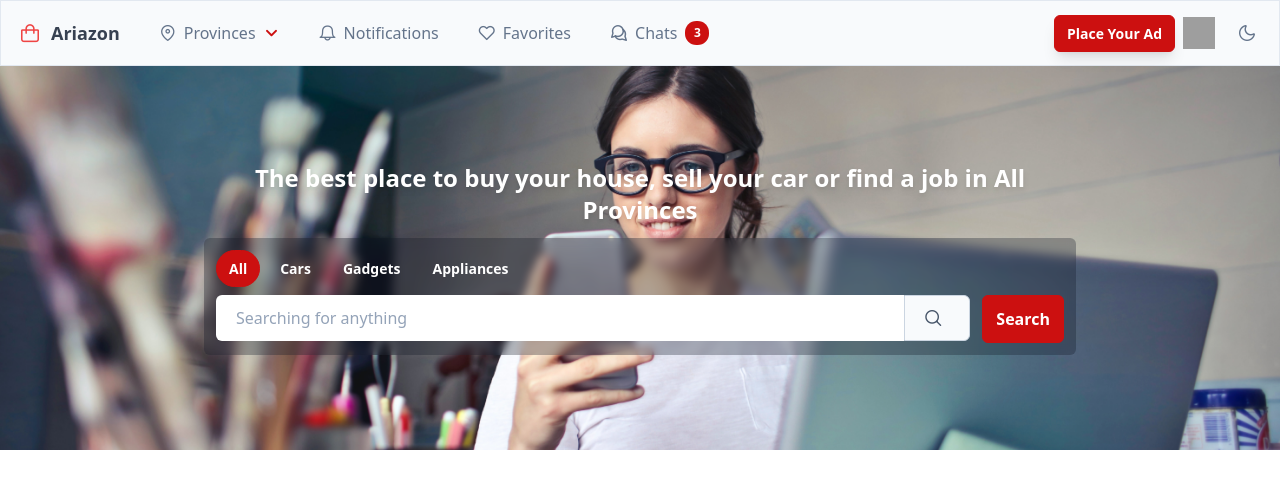
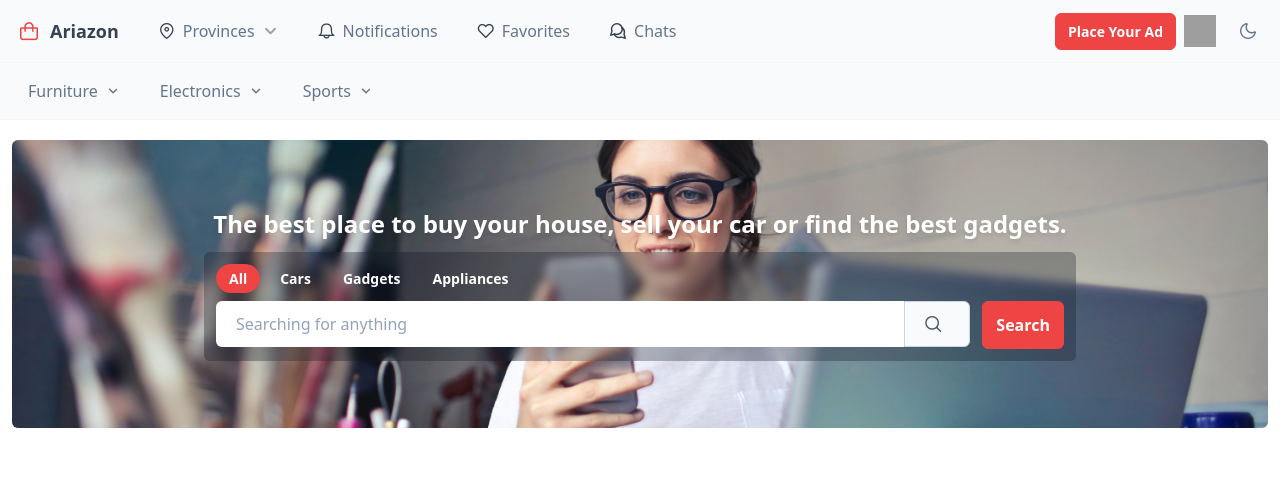
Before and after one commit to victorinojohnmark/hybrid-spa-demo, a Vue app: page / in a window 1280 px wide. Shown: the top 488 px of the page. Built offline with nearby package versions, Linux system fonts and the light colour scheme; grey boxes are pictures that could not be loaded.

Commit message:
Update home

```diff
--- a/src/assets/main.css
+++ b/src/assets/main.css
@@ -39,6 +39,30 @@
   --red-900: 94 4 4;
   --red-950: 58 2 2;
 
+  --slate-50: 245 247 250;
+  --slate-100: 227 232 238;
+  --slate-200: 200 213 225;
+  --slate-300: 162 180 197;
+  --slate-400: 120 144 156;
+  --slate-500: 84 110 122;
+  --slate-600: 60 79 89;
+  --slate-700: 48 63 72;
+  --slate-800: 38 50 56;
+  --slate-900: 29 38 42;
+  --slate-950: 17 23 26;
+
+  --gray-50: 250 250 250;
+  --gray-100: 244 244 244;
+  --gray-200: 238 238 238;
+  --gray-300: 224 224 224;
+  --gray-400: 189 189 189;
+  --gray-500: 158 158 158;
+  --gray-600: 117 117 117;
+  --gray-700: 97 97 97;
+  --gray-800: 79 79 79;
+  --gray-900: 55 55 55;
+  --gray-950: 33 33 33;
+
   --surface-0: 255 255 255;
   --surface-50: 248 250 252;
   --surface-100: 241 245 249;
--- a/src/main.js
+++ b/src/main.js
@@ -12,6 +12,7 @@ import router from './router'
 
 // Prime Vue imports
 import Menubar from 'primevue/menubar';
+import MegaMenu from 'primevue/megamenu';
 import InputText from 'primevue/inputtext';
 import Avatar from 'primevue/avatar';
 import Badge from 'primevue/badge';
@@ -24,6 +25,7 @@ import InputGroupAddon from 'primevue/inputgroupaddon';
 const app = createApp(App)
 
 app.component('Menubar', Menubar)
+app.component('MegaMenu', MegaMenu)
 app.component('InputText', InputText)
 app.component('Avatar', Avatar)
 app.component('Badge', Badge)
--- a/src/views/HomeView.vue
+++ b/src/views/HomeView.vue
@@ -1,5 +1,7 @@
 <template>
-  <Menubar :model="items" class="rounded-none">
+  <header class="bg-gray-50 w-full border-b border-gray-100 mb-5">
+    <div class="w-full border-b border-gray-100">
+      <Menubar :model="items" class="rounded-none container mx-auto border-0">
         <template #start class="">
           <div class="flex ml-3 mr-5 gap-x-3 items-center">
             <i class="pi pi-shopping-bag text-lg text-red-500"></i>
@@ -16,34 +18,38 @@
         </template>
         <template #end>
             <div class="flex items-center gap-2">
-            <Button label="Place Your Ad" raised size="small"/>
+                <Button label="Place Your Ad" severity="danger" size="small"/>
                 <Avatar image="https://primefaces.org/cdn/primevue/images/avatar/amyelsner.png" shape="circle" class="w-10 h-10" />
                 <Button icon="pi pi-moon" severity="secondary" text rounded aria-label="Dark Mode" />
             </div>
         </template>
       </Menubar>
-  <main>
-    <section id="banner" class="w-full">
-      <div class="flex flex-col items-center justify-center container mx-auto text-center max-w-4xl py-5 px-3 h-96">
-        <h1 class="text-white text-2xl font-semibold drop-shadow-md mb-3">The best place to buy your house, sell your car or find a job in All Provinces</h1>
+    </div>
+
+    <MegaMenu :model="megaMenuItems" class="container mx-auto border-0 rounded-none" />
+  </header>
+  <main class="px-3">
+    <section id="banner" class="container mx-auto rounded-md mb-5">
+      <div class="flex flex-col items-center justify-center container mx-auto text-center max-w-4xl py-5 px-3 h-72">
+        <h1 class="text-white text-2xl font-semibold drop-shadow-md mb-3">The best place to buy your house, sell your car or find the best gadgets.</h1>
         <div class="flex flex-col w-full rounded-md backdrop-blur-sm bg-gray-900/30 p-3">
           <div id="searchSelection" class="flex flex-row font-semibold text-sm gap-x-2 mb-2">
-            <Button label="All" rounded size="small" />
-            <Button label="Cars" rounded text class="text-white" size="small" />
-            <Button label="Gadgets" rounded text class="text-white" size="small" />
-            <Button label="Appliances" rounded text class="text-white" size="small" />
+            <Button label="All" rounded severity="danger" class="!py-1" size="small" />
+            <Button label="Cars" rounded severity="danger" text class="text-white !py-1" size="small" />
+            <Button label="Gadgets" rounded severity="danger" text class="text-white !py-1" size="small" />
+            <Button label="Appliances" rounded severity="danger" text class="text-white !py-1" size="small" />
           </div>
           <div id="searchForm" class="flex flex-col md:flex-row w-full gap-3">
             <div class="rounded w-full overflow-hidden">
               <InputGroup class="border-0 rounded-md">
               <InputText placeholder="Searching for anything" class="p-5 py-3 grow !border-0 focus:ring-0" />
               <!-- <Button icon="pi pi-times" class="bg-white !text-gray-700 border-0 hover:bg-white border-gray-200 hover:border-0 border-y-[1px]" aria-label="Clear Search" /> -->
-              <InputGroupAddon class="p-5 py-3">
+              <InputGroupAddon class="p-5 py-3 border-0 border-l border-gray-100">
                   <i class="pi pi-search mr-2"></i>
               </InputGroupAddon>
             </InputGroup>
             </div>
-            <Button label="Search" class="p-5 py-3" />
+            <Button label="Search" severity="danger" class="p-5 py-3" />
           </div>
         </div>
       </div>
@@ -58,7 +64,7 @@ import { ref } from "vue";
 const items = ref([
     {
       label: 'Provinces',
-      icon: 'pi pi-map-marker',
+      icon: 'pi pi-map-marker text-gray-700',
       items: [
           {
               label: 'Herat',
@@ -75,59 +81,111 @@ const items = ref([
     },
     {
         label: 'Notifications',
-        icon: 'pi pi-bell',
+        icon: 'pi pi-bell text-gray-700',
         // badge: 3
     },
-
-    // {
-    //     label: 'Projects',
-    //     icon: 'pi pi-search',
-    //     items: [
-    //         {
-    //             label: 'Core',
-    //             icon: 'pi pi-bolt',
-    //             shortcut: '⌘+S'
-    //         },
-    //         {
-    //             label: 'Blocks',
-    //             icon: 'pi pi-server',
-    //             shortcut: '⌘+B'
-    //         },
-    //         {
-    //             label: 'UI Kit',
-    //             icon: 'pi pi-pencil',
-    //             shortcut: '⌘+U'
-    //         },
-    //         {
-    //             separator: true
-    //         },
-    //         {
-    //             label: 'Templates',
-    //             icon: 'pi pi-palette',
-    //             items: [
-    //                 {
-    //                     label: 'Apollo',
-    //                     icon: 'pi pi-palette',
-    //                     badge: 2
-    //                 },
-    //                 {
-    //                     label: 'Ultima',
-    //                     icon: 'pi pi-palette',
-    //                     badge: 3
-    //                 }
-    //             ]
-    //         }
-    //     ]
-    // },
     {
         label: 'Favorites',
-        icon: 'pi pi-heart',
+        icon: 'pi pi-heart text-gray-700',
         // badge: 3
     },
     {
         label: 'Chats',
-        icon: 'pi pi-comments',
-        badge: 3
+        icon: 'pi pi-comments text-gray-700',
+    }
+]);
+
+const megaMenuItems = ref([
+    {
+        label: 'Furniture',
+        items: [
+            [
+                {
+                    label: 'Living Room',
+                    items: [{ label: 'Accessories', url: '#' }, { label: 'Armchair' }, { label: 'Coffee Table' }, { label: 'Couch' }, { label: 'TV Stand' }]
+                }
+            ],
+            [
+                {
+                    label: 'Kitchen',
+                    items: [{ label: 'Bar stool' }, { label: 'Chair' }, { label: 'Table' }]
+                },
+                {
+                    label: 'Bathroom',
+                    items: [{ label: 'Accessories' }]
+                }
+            ],
+            [
+                {
+                    label: 'Bedroom',
+                    items: [{ label: 'Bed' }, { label: 'Chaise lounge' }, { label: 'Cupboard' }, { label: 'Dresser' }, { label: 'Wardrobe' }]
+                }
+            ],
+            [
+                {
+                    label: 'Office',
+                    items: [{ label: 'Bookcase' }, { label: 'Cabinet' }, { label: 'Chair' }, { label: 'Desk' }, { label: 'Executive Chair' }]
+                }
+            ]
+        ]
+    },
+    {
+        label: 'Electronics',
+        items: [
+            [
+                {
+                    label: 'Computer',
+                    items: [{ label: 'Monitor' }, { label: 'Mouse' }, { label: 'Notebook' }, { label: 'Keyboard' }, { label: 'Printer' }, { label: 'Storage' }]
+                }
+            ],
+            [
+                {
+                    label: 'Home Theather',
+                    items: [{ label: 'Projector' }, { label: 'Speakers' }, { label: 'TVs' }]
+                }
+            ],
+            [
+                {
+                    label: 'Gaming',
+                    items: [{ label: 'Accessories' }, { label: 'Console' }, { label: 'PC' }, { label: 'Video Games' }]
+                }
+            ],
+            [
+                {
+                    label: 'Appliances',
+                    items: [{ label: 'Coffee Machine' }, { label: 'Fridge' }, { label: 'Oven' }, { label: 'Vaccum Cleaner' }, { label: 'Washing Machine' }]
+                }
+            ]
+        ]
+    },
+    {
+        label: 'Sports',
+        items: [
+            [
+                {
+                    label: 'Football',
+                    items: [{ label: 'Kits' }, { label: 'Shoes' }, { label: 'Shorts' }, { label: 'Training' }]
+                }
+            ],
+            [
+                {
+                    label: 'Running',
+                    items: [{ label: 'Accessories' }, { label: 'Shoes' }, { label: 'T-Shirts' }, { label: 'Shorts' }]
+                }
+            ],
+            [
+                {
+                    label: 'Swimming',
+                    items: [{ label: 'Kickboard' }, { label: 'Nose Clip' }, { label: 'Swimsuits' }, { label: 'Paddles' }]
+                }
+            ],
+            [
+                {
+                    label: 'Tennis',
+                    items: [{ label: 'Balls' }, { label: 'Rackets' }, { label: 'Shoes' }, { label: 'Training' }]
+                }
+            ]
+        ]
     }
 ]);
 </script>
--- a/tailwind.config.js
+++ b/tailwind.config.js
@@ -8,17 +8,17 @@ export default {
   theme: {
     extend: {
       colors: {
-        'primary-50': 'rgb(var(--red-50))',
-        'primary-100': 'rgb(var(--red-100))',
-        'primary-200': 'rgb(var(--red-200))',
-        'primary-300': 'rgb(var(--red-300))',
-        'primary-400': 'rgb(var(--red-400))',
-        'primary-500': 'rgb(var(--red-500))',
-        'primary-600': 'rgb(var(--red-600))',
-        'primary-700': 'rgb(var(--red-700))',
-        'primary-800': 'rgb(var(--red-800))',
-        'primary-900': 'rgb(var(--red-900))',
-        'primary-950': 'rgb(var(--red-950))',
+        'primary-50': 'rgb(var(--gray-50))',
+        'primary-100': 'rgb(var(--gray-100))',
+        'primary-200': 'rgb(var(--gray-200))',
+        'primary-300': 'rgb(var(--gray-300))',
+        'primary-400': 'rgb(var(--gray-400))',
+        'primary-500': 'rgb(var(--gray-500))',
+        'primary-600': 'rgb(var(--gray-600))',
+        'primary-700': 'rgb(var(--gray-700))',
+        'primary-800': 'rgb(var(--gray-800))',
+        'primary-900': 'rgb(var(--gray-900))',
+        'primary-950': 'rgb(var(--gray-950))',
 
         'surface-0': 'rgb(var(--surface-0))',
         'surface-50': 'rgb(var(--surface-50))',
```
Lines whose indentation alone changed are shown as unchanged.
